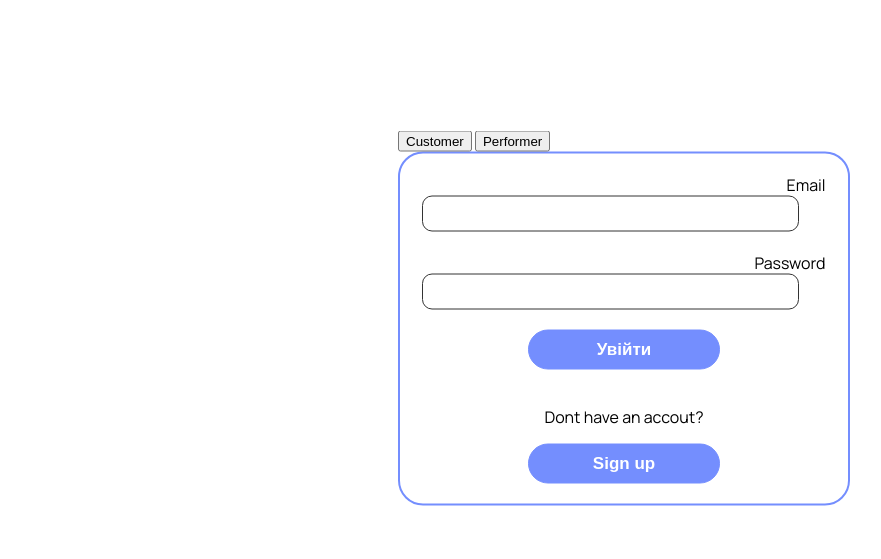
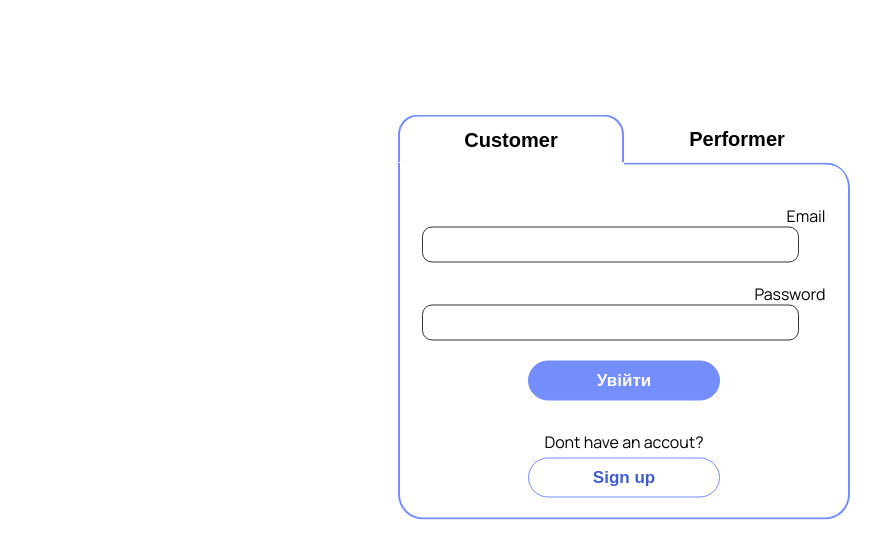
Before and after one commit to maxnevermo/testHackath0n, a website: page website/login.html in a window 1280 px wide. Shown: the part 83-642 px from the top of the page, without its empty margins (16-897 px from the left). Drawn offline with Linux system fonts and the light colour scheme.

Commit message:
v1.5/login stylesheet

```diff
--- a/website/css/login.css
+++ b/website/css/login.css
@@ -37,8 +37,12 @@ label {
   align-items: center;
 
   width: 35vw;
-  border-radius: 25px;
+  border-bottom-left-radius: 25px;
+  border-bottom-right-radius: 25px;
+  border-top-right-radius: 25px;
+
   border: 2px solid #748efe;
+  border-top: none;
 }
 input[type="email"],
 input[type="password"] {
@@ -83,3 +87,63 @@ input[type="button"]:active {
 input[type="button"] {
   margin-top: 0;
 }
+
+.choice-buttons-container {
+  display: flex;
+  justify-content: space-between;
+  align-items: flex-end;
+}
+
+.login-choice-button {
+  width: 50%;
+  height: 6vh;
+
+  background-color: white;
+  color: black;
+  font-size: 20px;
+  font-weight: 600;
+
+  border-top-left-radius: 20px;
+  border-top-right-radius: 20px;
+  border: 2px solid #748efe;
+  cursor: pointer;
+
+  transition: transform 0.2s ease;
+}
+
+.active-button {
+  border-bottom: none;
+}
+
+.inactive-button {
+  border: none;
+}
+
+.design-div {
+  width: 100%;
+  display: flex;
+
+}
+
+.first-rec, .sec-rec {
+  width: 50%;
+  height: 20px;
+  border-radius: 25;
+  border: 2px solid #748efe;
+  border: none;
+}
+
+.sec-rec {
+  border-top: 2px solid #748efe;
+  border-top-right-radius: 100px;
+}
+
+.reg-hint {
+  margin-top: 10px;
+  margin-bottom: 5px;
+}
+
+.inverted-button.auth-button {
+  background-color: white;
+  color: #425cd1;
+}
--- a/website/login.html
+++ b/website/login.html
@@ -31,9 +31,15 @@
     </header>
 
     <div class="form-container">
-      <button id="customerButton">Customer</button>
-      <button id="performerButton">Performer</button>
+      <div class="choice-buttons-container">
+        <button id="customerButton" class="login-choice-button active-button">Customer</button>
+        <button id="performerButton" class="login-choice-button inactive-button">Performer</button>
+      </div>
       <form method="post" action="/customer/login" id="loginForm">
+        <div class="design-div">
+          <div class="first-rec"></div>
+          <div class="sec-rec"></div>
+        </div>
         <div class="row-form-container">
           <label for="email">Email</label>
           <input type="email" id="email" name="email" required />
@@ -44,8 +50,9 @@
         </div>
 
         <input type="submit" value="Увійти" />
-        <p>Dont have an accout?</p>
+        <p class="reg-hint">Dont have an accout?</p>
         <input
+        class="inverted-button auth-button"
           type="button"
           value="Sign up"
           onclick="window.location.href = 'signup.html';"
```
Also changed, not shown: package.json (+6 -9 lines), 1 other file.
